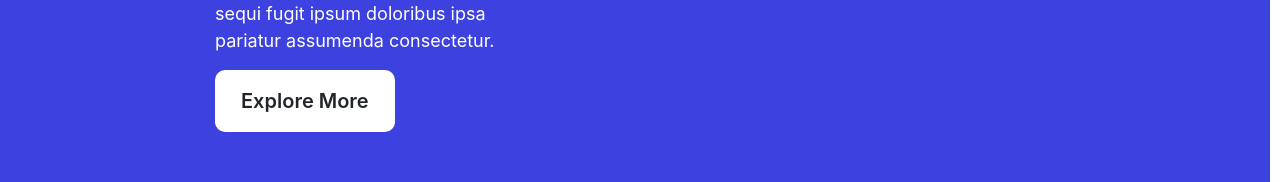
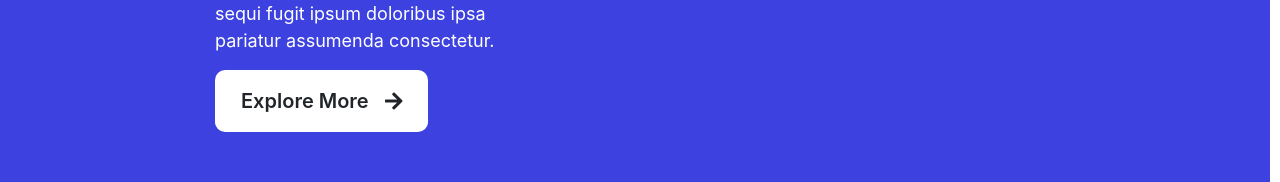
Before and after one commit to jaspetham/Coreka-Challenge, a React (Create React App) app: page / in a window 1280 px wide. Shown: the part 385-567 px from the top of the page. Built offline with nearby package versions, Linux system fonts and the light colour scheme.

Commit message:
added fontawesome

```diff
--- a/package.json
+++ b/package.json
@@ -3,6 +3,9 @@
   "version": "0.1.0",
   "private": true,
   "dependencies": {
+    "@fortawesome/fontawesome-svg-core": "^1.2.32",
+    "@fortawesome/free-solid-svg-icons": "^5.15.1",
+    "@fortawesome/react-fontawesome": "^0.1.13",
     "@testing-library/jest-dom": "^5.11.4",
     "@testing-library/react": "^11.1.0",
     "@testing-library/user-event": "^12.1.10",
--- a/src/Banner/Banner.js
+++ b/src/Banner/Banner.js
@@ -3,6 +3,8 @@
 import BackgroundImage from '../assets/test.png';
 import Curved from '../assets/path.png';
 import  BannerImg from '../assets/banner.png';
+import { FontAwesomeIcon } from '@fortawesome/react-fontawesome';
+import {faArrowRight} from '@fortawesome/free-solid-svg-icons';
 import './Banner.css';
 
 export default class Banner extends Component {
@@ -20,7 +22,10 @@
                                     <div className="left-banner">
                                         <h1>we create applications with excellent technology</h1>
                                         <p>Lorem ipsum dolor sit amet consectetur adipisicing elit. Nisi, perspiciatis. Unde soluta, eveniet, sunt explicabo consequuntur autem placeat amet quaerat voluptatem in sequi fugit ipsum doloribus ipsa pariatur assumenda consectetur.</p>
-                                        <a href="#" className="btn btn-banner">Explore More</a>
+                                        <a href="#" className="btn btn-banner">
+                                            Explore More
+                                            <span className="pl-3"><FontAwesomeIcon icon={faArrowRight}/></span>
+                                        </a>
                                     </div>
                                 </Container>
                             </Col>
```
Also changed, not shown: 2 other files (tests, documents, lock files or other folders).
